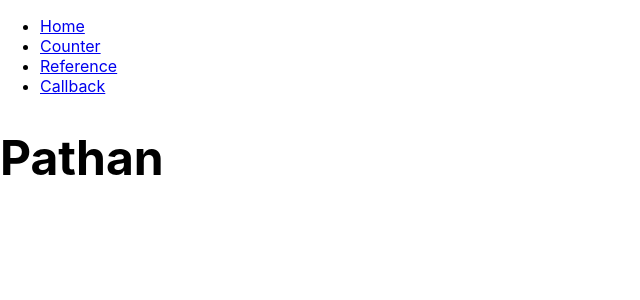
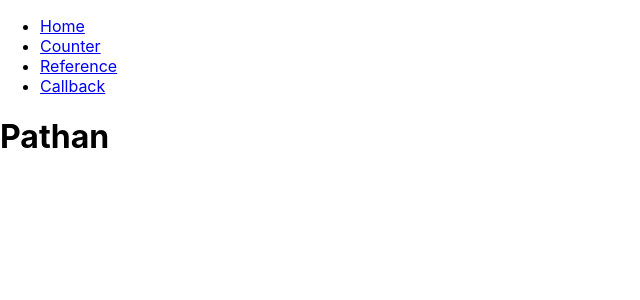
Before and after one commit to Jahid99/react-typescript-js-research, a React (Create React App) app: page /callback in a window 1280 px wide. Shown: the top 300 px of the page, without its empty margins (0-640 px from the left). Built offline with nearby package versions, Linux system fonts and the light colour scheme.

Commit message:
tag fixed

```diff
--- a/src/Callback/Callback.tsx
+++ b/src/Callback/Callback.tsx
@@ -8,5 +8,5 @@ interface Props {
 export const Callback: React.FC<Props> = ( children ) => {
   console.log("Nice", children.children)
 
-  return <h2>{children.children(1)}</h2>;
+  return <span>{children.children(1)}</span>;
 };
```
